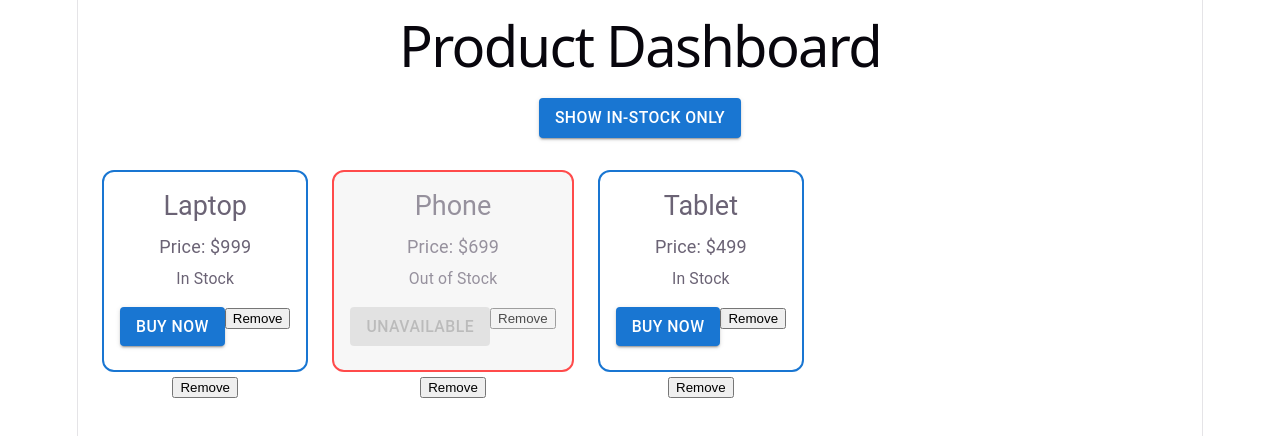
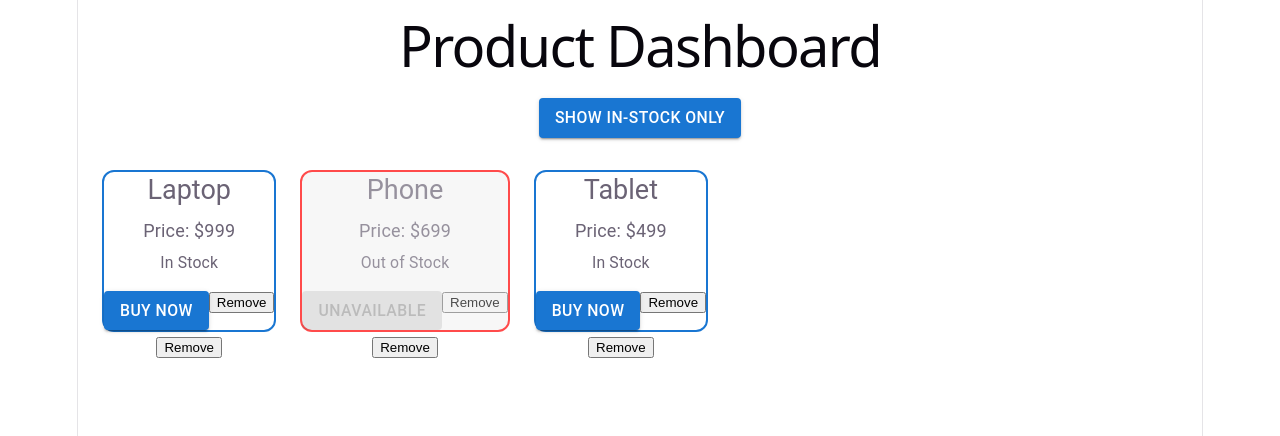
Before and after one commit to Moosealot/lab-product-dashboard-vite, a React (Vite) app: page / in a window 1280 px wide. Shown: the top 436 px of the page. Built offline with nearby package versions, Linux system fonts and the light colour scheme.

Commit message:
fix: remove CardContent wrapper so outOfStockClass div is closest

```diff
--- a/src/components/ProductCard.jsx
+++ b/src/components/ProductCard.jsx
@@ -1,11 +1,10 @@
 import React from "react";
 import styles from "../styles/ProductCard.module.css";
-import { CardContent, Typography, Button } from "@mui/material";
+import { Typography, Button } from "@mui/material";
 
 function ProductCard({ product, onRemove }) {
   return (
     <div className={`${product.inStock ? styles.card : styles.outOfStockCard} ${product.inStock ? "" : "outOfStockClass"}`}>
-      <CardContent>
       <Typography variant="h5" gutterBottom>
         {product.name}
       </Typography>
@@ -28,7 +27,6 @@ function ProductCard({ product, onRemove }) {
         {product.inStock ? "Buy Now" : "Unavailable"}
       </Button>
       <button onClick={() => onRemove(product.id)}>Remove</button>
-      </CardContent>
     </div>
   );
 }
```
Lines whose indentation alone changed are shown as unchanged.
